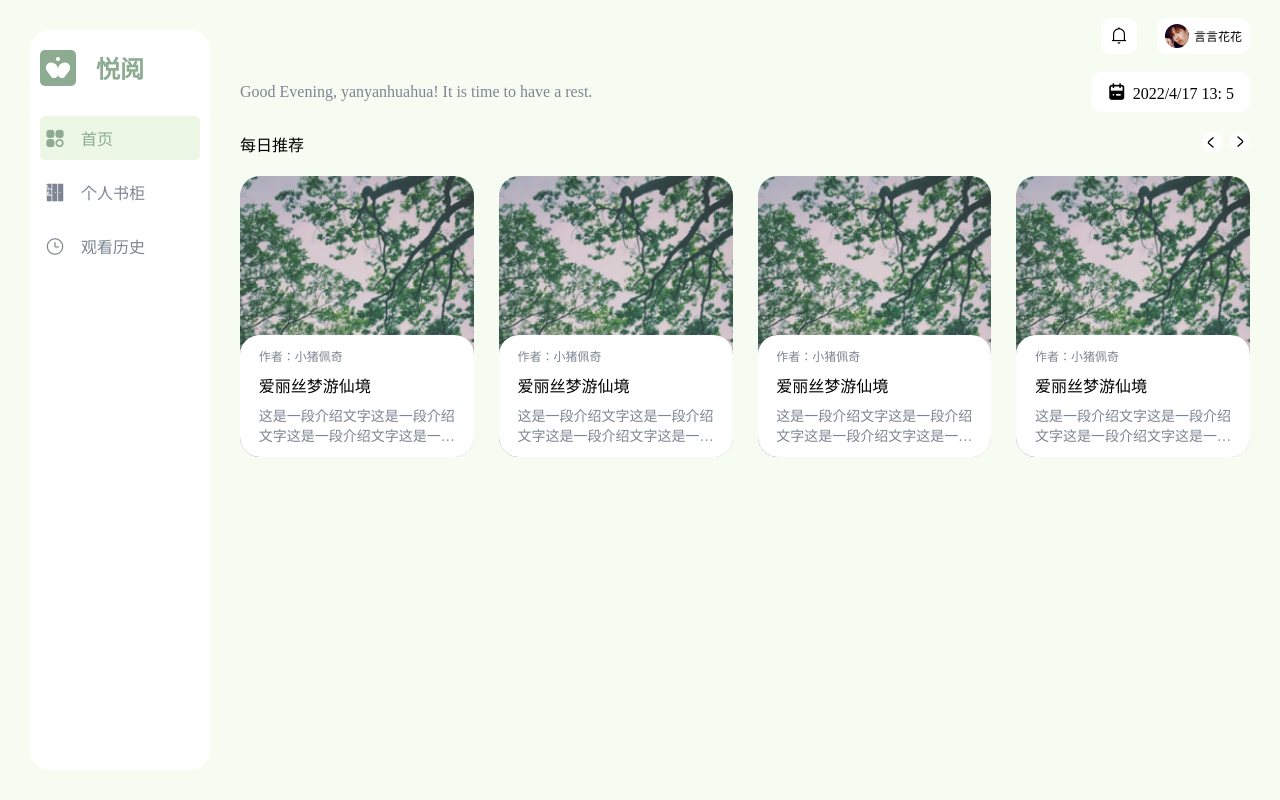
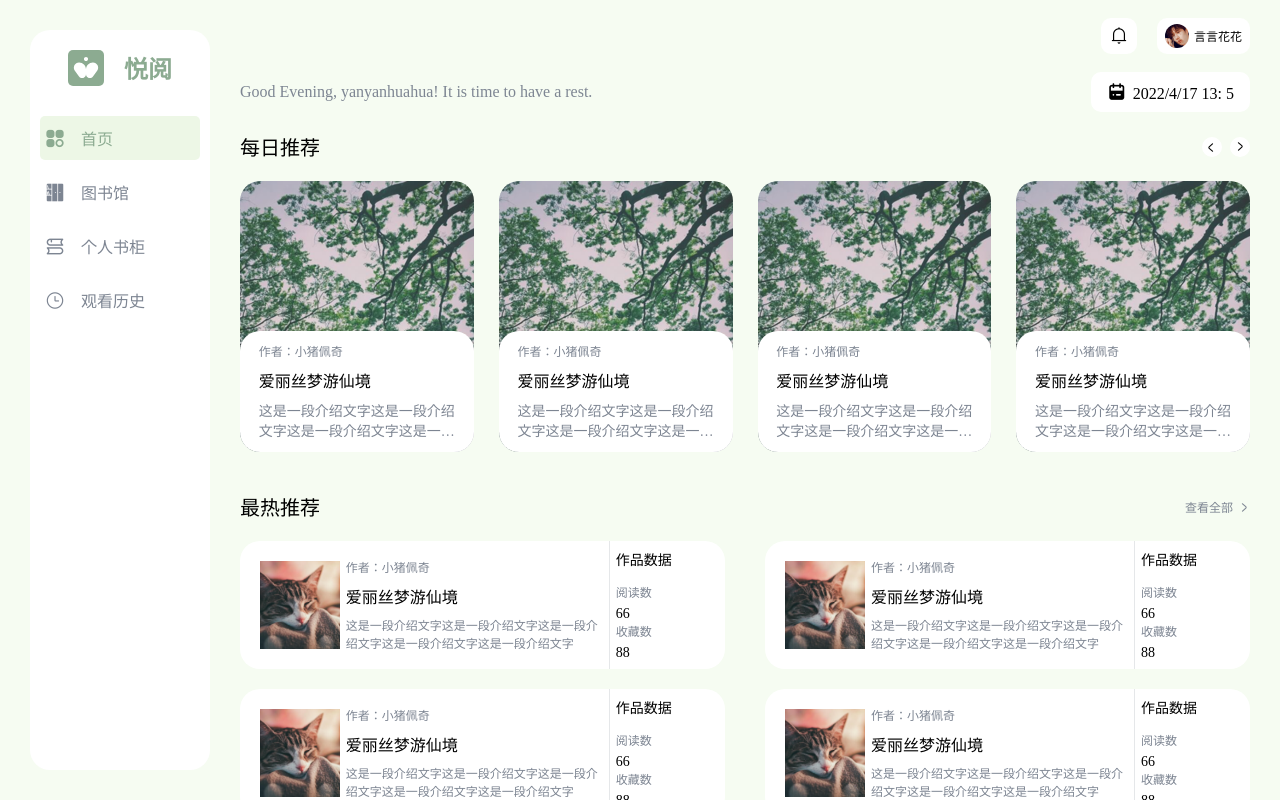
Before and after one commit to chen-lifei/reading-system, a Vue app: page /#/home in a window 1280 px wide. Built offline with nearby package versions, Linux system fonts and the light colour scheme.

Commit message:
feat: 首页

```diff
--- a/src/App.vue
+++ b/src/App.vue
@@ -3,7 +3,9 @@
         <LeftNavbar class="left-navbar" />
         <div class="right-wrapper">
             <TopNavbar class="top-navbar" />
-            <router-view />
+            <div class="main-wrapper">
+                <router-view />
+            </div>
         </div>
     </div>
 </template>
@@ -53,9 +55,16 @@
         height: calc(100% - 60px);
     }
     .right-wrapper {
-        width: calc(100% - 270px);
+        width: calc(100% - 240px);
         height: 100vh;
         margin-left: 240px;
         overflow: hidden;
+
+        .main-wrapper {
+            width: 100%;
+            height: calc(100% - 72px);
+            padding-right: 30px;
+            overflow: auto;
+        }
     }
 </style>
--- a/src/components/Navbar/LeftNavbar.vue
+++ b/src/components/Navbar/LeftNavbar.vue
@@ -24,7 +24,8 @@
     export default class LeftNavbar extends Vue {
         navList = [
             { key: 'home', name: '首页', icon: 'icon-home' },
-            { key: 'book', name: '个人书柜', icon: 'icon-bookcase' },
+            { key: 'library', name: '图书馆', icon: 'icon-bookcase' },
+            { key: 'bookcase', name: '个人书柜', icon: 'icon-book' },
             { key: 'history', name: '观看历史', icon: 'icon-history' },
         ];
         currentNav: any = {};
@@ -51,6 +52,7 @@
 
         .logo-wrapper {
             display: flex;
+            justify-content: center;
             margin-bottom: 30px;
 
             .logo {
--- a/src/components/Navbar/TopNavbar.vue
+++ b/src/components/Navbar/TopNavbar.vue
@@ -25,6 +25,7 @@
         align-items: center;
         width: 100%;
         height: 72px;
+        padding-right: 30px;
 
         .message-wrapper {
             width: 36px;
--- a/src/views/Home.vue
+++ b/src/views/Home.vue
@@ -22,11 +22,42 @@
             <div class="book-wrapper">
                 <div class="book-item" v-for="(item, index) in currentBookList" :key="index">
                     <div class="book">
-                        <img src="@/assets/image/bookCover.png" alt=""/>
+                        <img src="@/assets/image/bookCover.png" :alt="item.name"/>
                         <div class="bottom">
                             <div class="author">作者：{{ item.author }}</div>
                             <div class="name">{{ item.name }}</div>
                             <div class="desc">{{ item.desc }}</div>
+                        </div>
+                    </div>
+                </div>
+            </div>
+        </div>
+        <div class="hot-wrapper">
+            <div class="name-wrapper">
+                <div class="name">最热推荐</div>
+                <div class="more">
+                    <span>查看全部</span>
+                    <i class="iconfont icon-arrowRight"></i>
+                </div>
+            </div>
+            <div class="book-wrapper">
+                <div class="book" v-for="(item, index) in bookList" :key="index">
+                    <img src="@/assets/image/bookCover2.png" :alt="item.name">
+                    <div class="info-wrapper">
+                        <div class="author">作者：{{ item.author }}</div>
+                        <div class="name">{{ item.name }}</div>
+                        <div class="desc">{{ item.desc }}</div>
+                    </div>
+                    <div class="line"></div>
+                    <div class="data-wrapper">
+                        <div class="name">作品数据</div>
+                        <div class="read-wrapper">
+                            <div class="label">阅读数</div>
+                            <div class="number">66</div>
+                        </div>
+                        <div class="favorite-wrapper">
+                            <div class="label">收藏数</div>
+                            <div class="number">88</div>
                         </div>
                     </div>
                 </div>
@@ -95,14 +126,27 @@
             }
         }
 
-        .recommend-wrapper {
+        .recommend-wrapper,
+        .hot-wrapper {
             .name-wrapper {
                 display: flex;
                 align-items: center;
                 justify-content: space-between;
                 margin: 20px 0;
 
+                .name {
+                    font-size: 20px;
+                }
+            }
+        }
+
+        .recommend-wrapper {
+            margin-bottom: 40px;
+            .name-wrapper {
                 .change-page {
+                    display: flex;
+                    align-items: center;
+
                     .left,
                     .right {
                         display: inline-block;
@@ -114,10 +158,12 @@
                         cursor: pointer;
 
                         .iconfont {
+                            display: inline-block;
                             position: absolute;
                             top: 3px;
                             left: 4px;
                             font-size: 12px;
+                            transform: scale(0.8);
                         }
                     }
 
@@ -127,7 +173,7 @@
                         .iconfont {
                             top: 4px;
                             left: 3px;
-                            transform: rotate(180deg);
+                            transform: rotate(180deg) scale(0.8);
                         }
                     }
                 }
@@ -150,7 +196,7 @@
                         position: relative;
                         width: 100%;
                         height: 100%;
-                        padding-top: 120%;
+                        padding-top: 116%;
 
                         img {
                             position: absolute;
@@ -200,5 +246,111 @@
                 }
             }
         }
+
+        .hot-wrapper {
+            .more {
+                cursor: pointer;
+
+                span,
+                .iconfont {
+                    font-size: 12px;
+                    color: var(--textColor);
+                }
+
+                .iconfont {
+                    display: inline-block;
+                    transform: scale(0.8);
+                    margin-left: 5px;
+                }
+
+                &:hover {
+                    span,
+                    .iconfont {
+                        color: var(--mainColor);
+                    }
+                }
+            }
+
+            .book-wrapper {
+                display: flex;
+                flex-wrap: wrap;
+                justify-content: space-between;
+
+                .book {
+                    display: flex;
+                    justify-content: space-between;
+                    align-items: center;
+                    width: 48%;
+                    height: 128px;
+                    padding: 0 2%;
+                    margin-bottom: 20px;
+                    border-radius: 20px;
+                    background: #FFFFFF;
+                    cursor: pointer;
+
+                    img {
+                        width: 80px;
+                        height: 88px;
+                        object-fit: cover;
+                    }
+
+                    .info-wrapper {
+                        width: 58%;
+                        .author {
+                            font-size: 12px;
+                            color: var(--textColor);
+                        }
+
+                        .name {
+                            margin: 8px 0;
+                        }
+
+                        .desc {
+                            font-size: 12px;
+                            color: var(--textColor);
+                            text-overflow: ellipsis;
+                            overflow: hidden;
+                            display: -webkit-box;
+                            -webkit-line-clamp: 2;
+                            -webkit-box-orient: vertical;
+                        }
+                    }
+
+                    .line {
+                        width: 1px;
+                        height: 100%;
+                        background: var(--textColor);
+                        opacity: .2;
+                    }
+
+                    .data-wrapper {
+                        width: auto;
+                        max-width: 20%;
+
+                        .name {
+                            font-size: 14px;
+                            margin-bottom: 14px;
+                        }
+
+                        .read-wrapper,
+                        .favorite-wrapper {
+                            display: inline-block;
+                            .label {
+                                font-size: 12px;
+                                color: var(--textColor);
+                                margin-bottom: 5px;
+                            }
+                            .number {
+                                font-size: 14px;
+                            }
+                        }
+
+                        .read-wrapper {
+                            margin-right: 20px;
+                        }
+                    }
+                }
+            }
+        }
     }
 </style>
```
Also changed, not shown: src/assets/image/bookCover2.png (added).
